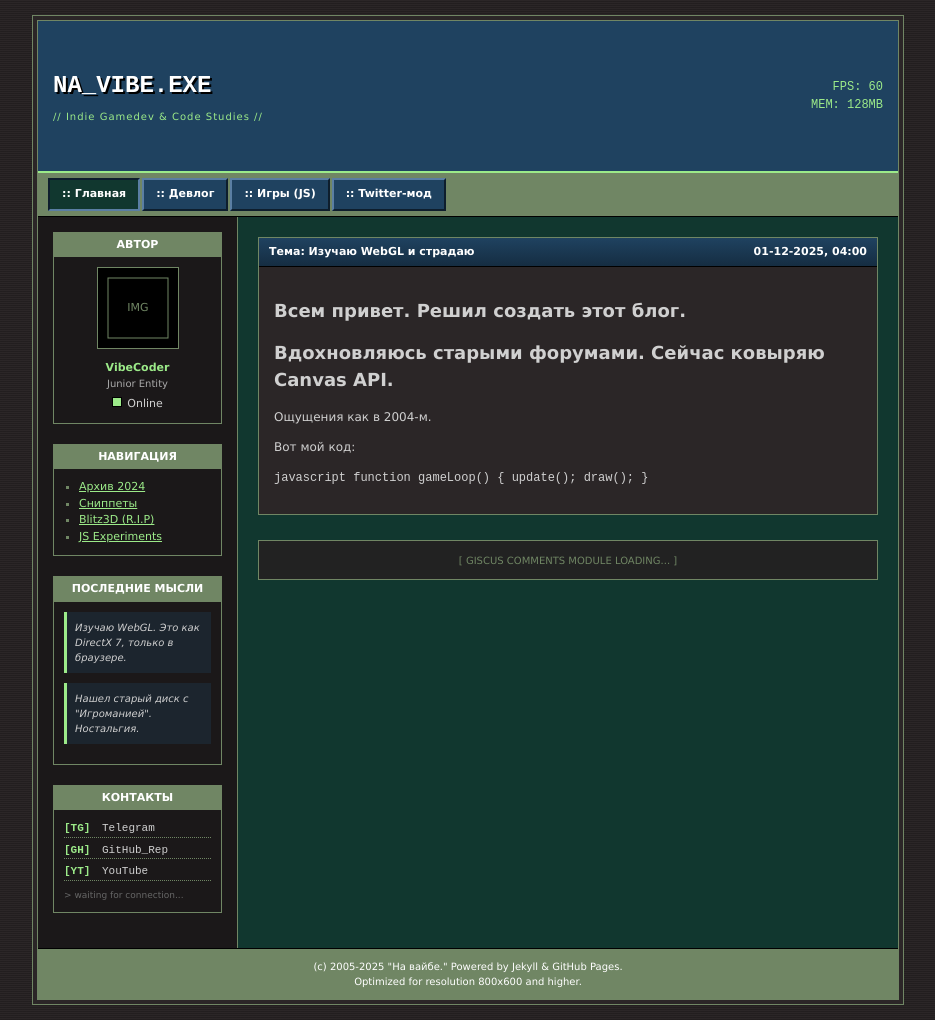
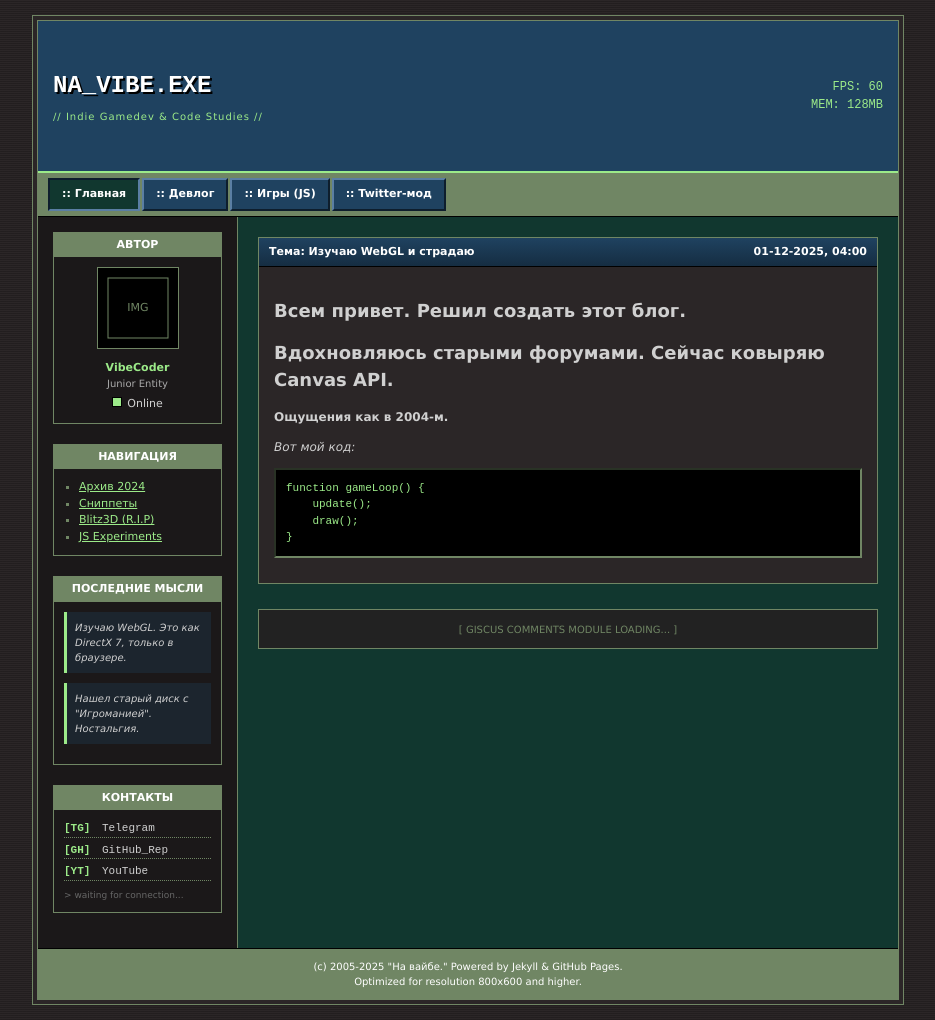
Before and after one commit to TN3EP/Na-vaybe, a Jekyll site: the page built from _posts/2025-12-01-hello-world.md, in a window 1280 px wide. Shown: the whole page, without its empty margins (172-1107 px from the left). Built offline with Jekyll 4.4.1, drawn with Linux system fonts in a browser that asks for light colours.

Commit message:
проверка .md 2

````diff
--- a/_posts/2025-12-01-hello-world.md
+++ b/_posts/2025-12-01-hello-world.md
@@ -7,12 +7,13 @@ date: 2025-12-01 4:00:00
 # Всем привет. Решил создать этот блог.
 
 ## Вдохновляюсь старыми форумами. Сейчас ковыряю **Canvas API**.
-Ощущения как в 2004-м.
+**Ощущения как в 2004-м.**
 
-Вот мой код:
+*Вот мой код:*
 
 ```javascript
 function gameLoop() {
     update();
     draw();
-}```
+}
+```
````
